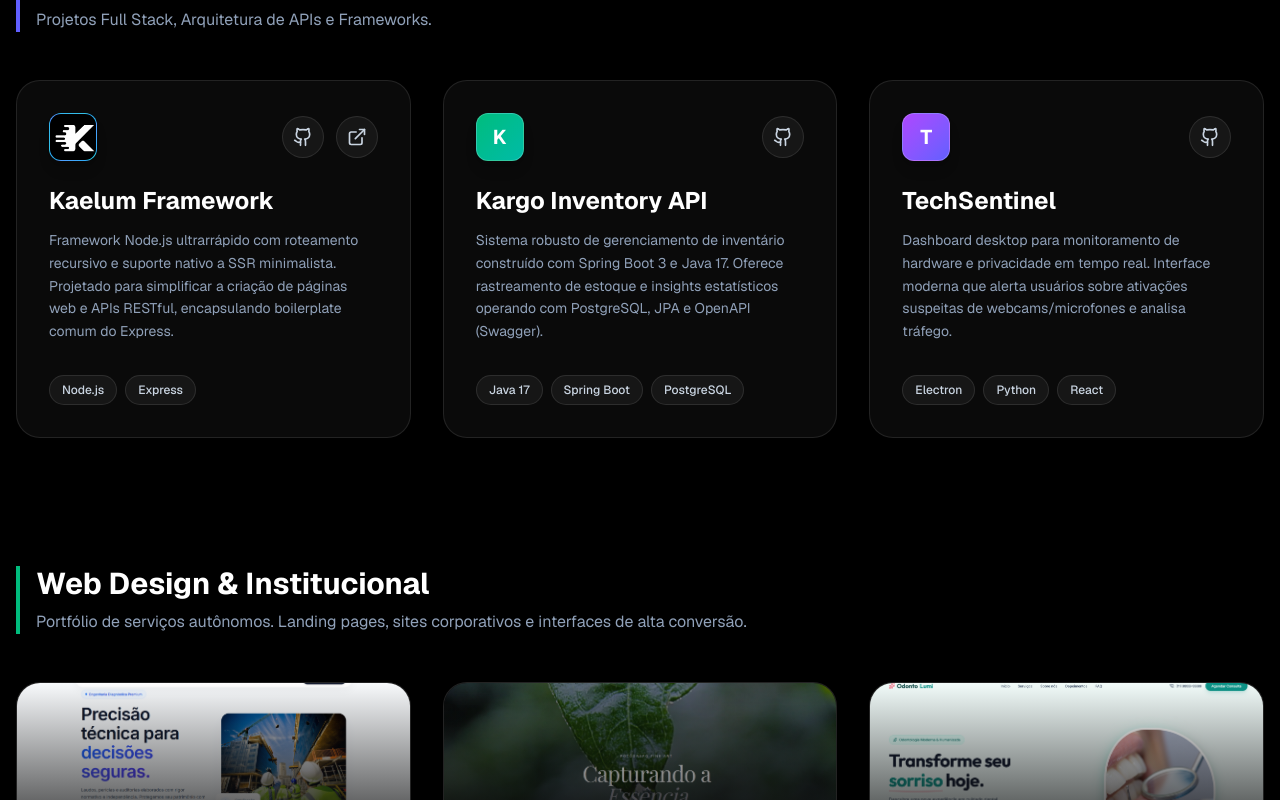
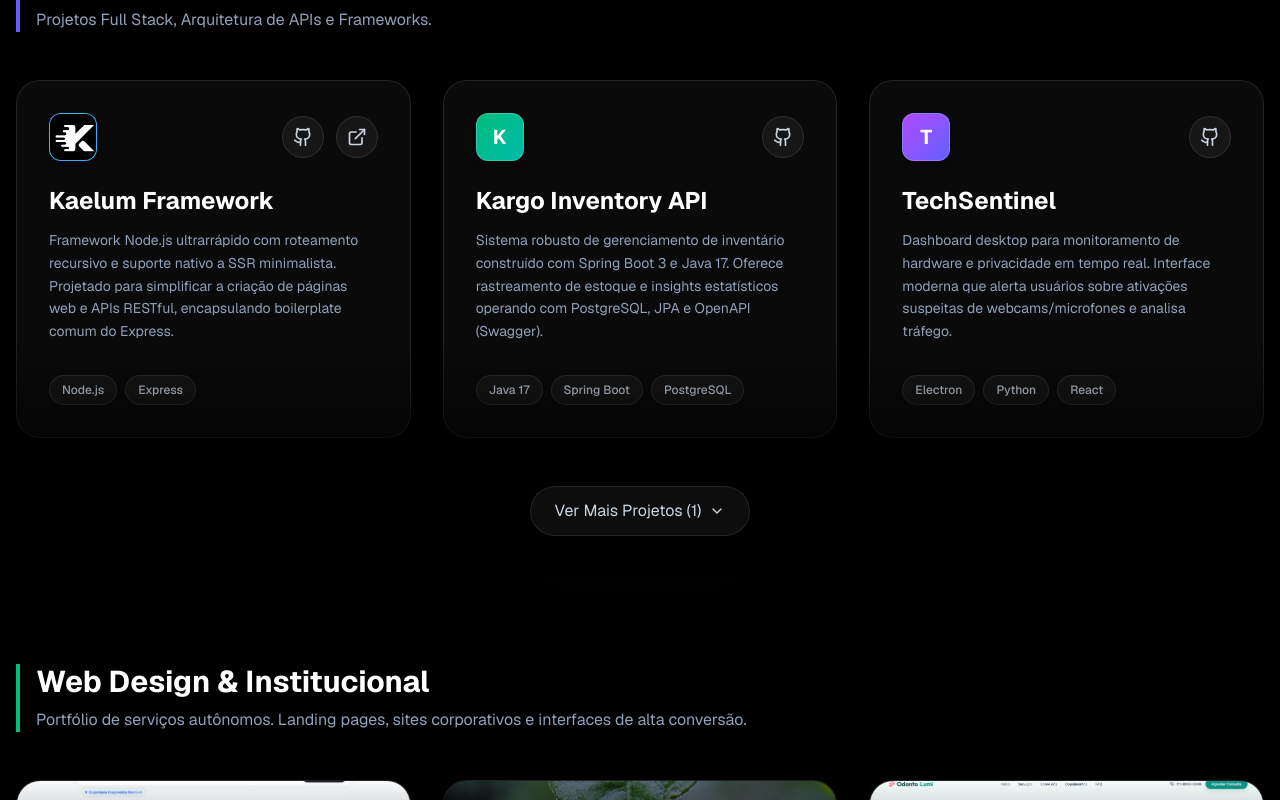
Before and after one commit to MatheusCampagnolo/portfolio, a Next.js app: page /projetos in a window 1280 px wide. Shown: the part 460-1260 px from the top of the page. Built offline with nearby package versions, Linux system fonts and the light colour scheme.

Commit message:
feat: add Comsenso project page and assets

```diff
--- a/app/projetos/page.tsx
+++ b/app/projetos/page.tsx
@@ -34,6 +34,16 @@ const advancedProjects = [
         github: "https://github.com/MatheusCampagnolo/tech-sentinel",
         //live: "#",
         color: "from-purple-500 to-indigo-500",
+    },
+    {
+        title: "ComSenso - Enquetes Online em Tempo Real",
+        description: "Plataforma de enquetes em tempo real via WebSockets com resultados instantâneos. Possui autenticação social, gestão de perfis e controle de privacidade, unindo design moderno a uma experiência de alta performance.",
+        tech: ["React", "Supabase", "TailwindCSS", "Motion", "TypeScript", "Vite"],
+        //github: "#",
+        live: "https://comsenso.matthcodes.dev",
+        color: "from-orange-500 to-orange-700",
+        image: "/projects/comsenso.png",
+        logo: "/logos/comsenso.svg",
     }
 ];
 
```
Also changed, not shown: public/logos/comsenso.svg (added), public/projects/comsenso.png (added).
